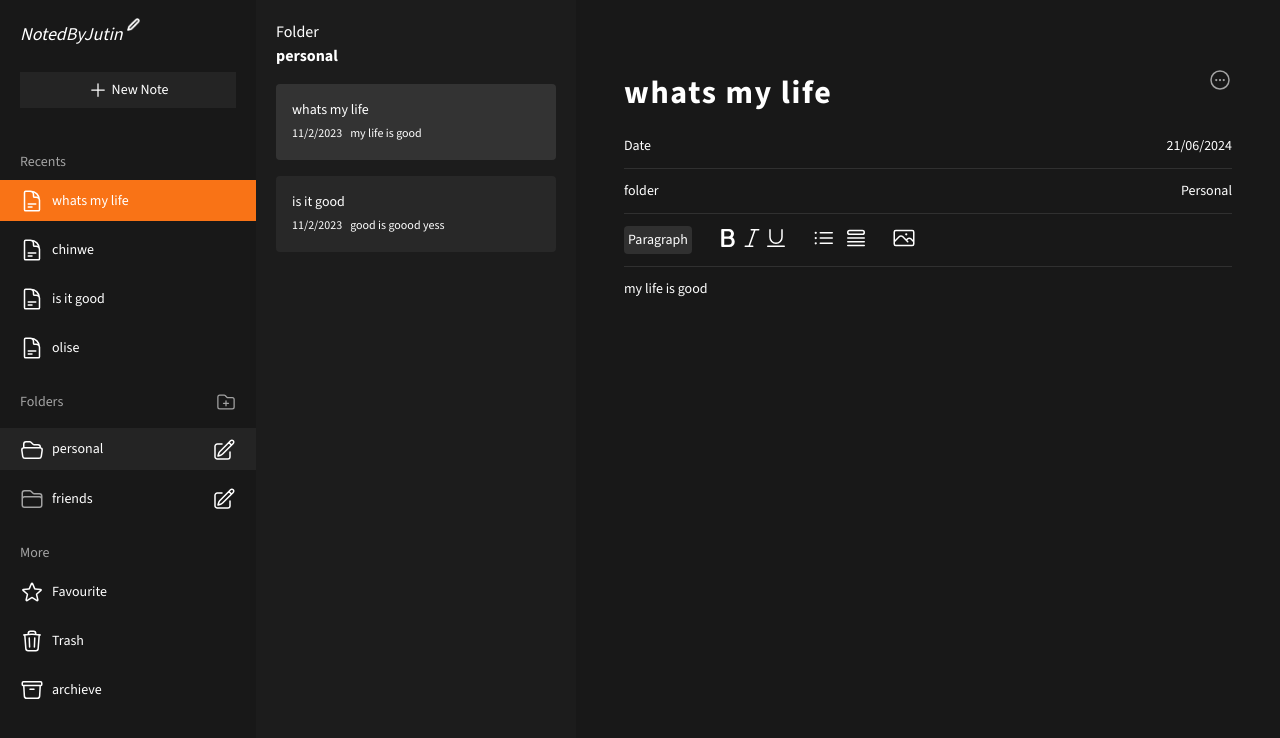
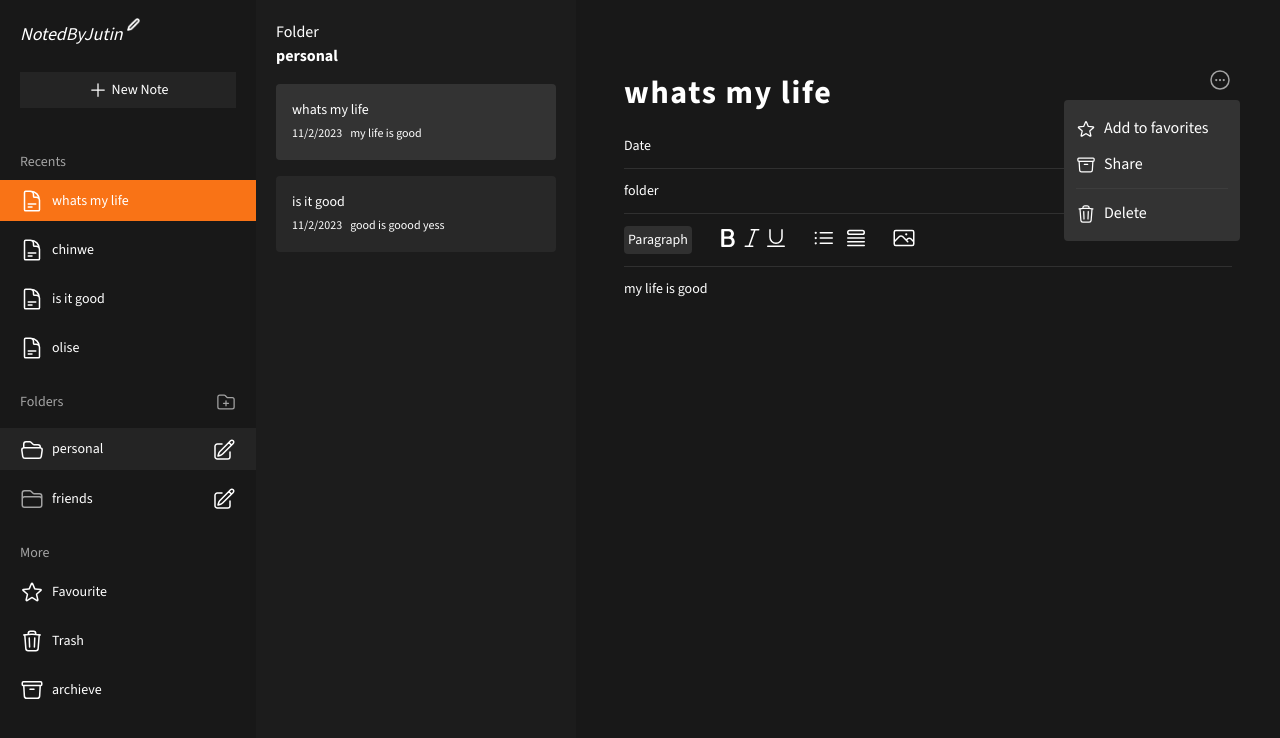
Before and after one commit to jutin0852/notedbyjutin, a Next.js app: page /note/1 in a window 1280 px wide. Both pictures are taken after a click on the icon 1220 px from the left and 80 px from the top of the page. Shown: the top 738 px of the page. Built offline with nearby package versions, Linux system fonts and the light colour scheme.

Commit message:
done for the night

```diff
--- a/src/lib/data.ts
+++ b/src/lib/data.ts
@@ -11,12 +11,14 @@ export const InitialNotes: Note[] = [
     title: "whats my life",
     body: "my life is good",
     folderId: "4",
+    created_at: "2025-01-07",
   },
   {
     id: "2",
     title: "chinwe",
     body: "my life is good",
     folderId: "5",
+    created_at: "2025-01-07",
   },
 
   {
@@ -24,11 +26,13 @@ export const InitialNotes: Note[] = [
     title: "is it good",
     body: "good is goood yess",
     folderId: "4",
+    created_at: "2025-01-07",
   },
   {
     id: "6",
     title: "olise",
     body: "good is goood yess",
     folderId: "5",
+    created_at: "2025-01-07",
   },
 ];
--- a/src/lib/definitions.ts
+++ b/src/lib/definitions.ts
@@ -4,6 +4,7 @@ export interface Note {
   title: string;
   body: string;
   folderId: string;
+  created_at: string;
 }
 
 
--- /dev/null
+++ b/src/ui/components/EllipsisDropDown.tsx
@@ -0,0 +1,57 @@
+"use client";
+import { EllipsisHorizontalCircleIcon } from "@heroicons/react/24/outline";
+import { TrashIcon } from "@heroicons/react/24/outline";
+
+import React, { useState } from "react";
+
+type EllipsisProp = {
+  items: {
+    label: string;
+    icon: React.ForwardRefExoticComponent<
+      Omit<React.SVGProps<SVGSVGElement>, "ref"> & {
+        title?: string;
+        titleId?: string;
+      } & React.RefAttributes<SVGSVGElement>
+    >;
+    action: () => void;
+  }[];
+};
+
+export default function EllipsisDropDown({ items }: EllipsisProp) {
+  const [isOpen, setIsOpen] = useState<boolean>();
+  const handleClick = () => {
+    setIsOpen(!isOpen);
+  };
+  return (
+    <div className="relative">
+      <EllipsisHorizontalCircleIcon
+        onClick={handleClick}
+        className="size-6 text-opacity-60 text-white "
+      />
+      {isOpen && (
+        <div className="absolute -right-2 top-8 bg-[#333333] py-4 px-3 w-44 rounded ">
+          {items.map((item, key) => {
+            const Icon = item.icon;
+            return (
+              <button
+                key={key}
+                onClick={() => item.action}
+                className="block pb-3 w-full text-left "
+              >
+                <Icon className="size-5 inline mr-2 font-bold" />
+                {item.label}
+              </button>
+            );
+          })}
+          <button
+            onClick={() => {}}
+            className="block pt-3 border-t border-solid border-white border-opacity-5 w-full text-left"
+          >
+            <TrashIcon className="size-5 inline mr-2 " />
+            Delete
+          </button>
+        </div>
+      )}
+    </div>
+  );
+}
--- a/src/ui/note/EditPage.tsx
+++ b/src/ui/note/EditPage.tsx
@@ -4,16 +4,35 @@ import { useNoteContext } from "@/context/NoteContext";
 import { Note } from "@/lib/definitions";
 import React, { useState } from "react";
 import { CalendarIcon, FolderIcon } from "@heroicons/react/24/solid";
-import { EllipsisHorizontalCircleIcon } from "@heroicons/react/24/outline";
+import EllipsisDropDown from "../components/EllipsisDropDown";
+import { ArchiveBoxIcon } from "@heroicons/react/24/outline";
+import { StarIcon } from "@heroicons/react/24/outline";
 
 interface EditPageProps {
   params: string;
 }
-// type TextStyle = "fontWeight" | "fontStyle" | "textDecoration";
+const dropdownItems = [
+  {
+    label: "Add to favorites",
+    icon: StarIcon,
+    action: () => alert("Edit clicked"),
+  },
+  {
+    label: "Share",
+    icon: ArchiveBoxIcon,
+    action: () => alert("Share clicked"),
+  },
+];
 
 export default function EditPage({ params }: EditPageProps) {
   const { notes, setNotes } = useNoteContext();
-  const note = notes.find((note: Note) => note.id.toString() === params);
+  const note = notes.find((note: Note) => note.id.toString() === params) ?? {
+    id: "",
+    title: "Not Found",
+    created_at: "",
+    body: "",
+    folderId: "",
+  };
   console.log(notes);
 
   const [editing, setEditing] = useState<boolean>(false);
@@ -65,7 +84,7 @@ export default function EditPage({ params }: EditPageProps) {
           </h2>
         )}
 
-        <EllipsisHorizontalCircleIcon className="size-6 text-opacity-60 text-white " />
+        <EllipsisDropDown items={dropdownItems} />
       </header>
 
       {/* Details and options section */}
@@ -75,7 +94,13 @@ export default function EditPage({ params }: EditPageProps) {
             <CalendarIcon />
             <p className="text-opacity-10 ">Date</p>
           </div>
-          <p className="text-opacity-10">21/06/2024</p>
+          <p className="text-opacity-10">
+            {new Date(note.created_at).toLocaleDateString("en-US", {
+              year: "numeric",
+              month: "long",
+              day: "numeric",
+            })}
+          </p>
         </div>
 
         {/* divider */}
--- a/src/ui/note/Nav.tsx
+++ b/src/ui/note/Nav.tsx
@@ -40,6 +40,7 @@ export default function Nav({
   const router = useRouter();
   const pathname = usePathname();
   const { notes, setNotes } = useNoteContext();
+  const createdAt = new Date().toISOString();
 
   const handleAddPage = () => {
     const newNote = {
@@ -47,6 +48,7 @@ export default function Nav({
       title: "New note",
       body: "",
       folderId: "",
+      created_at: createdAt,
     };
 
     console.log(notes);
```
Also changed, not shown: src/ui/components/tiptap.tsx (+1 -8 lines).
